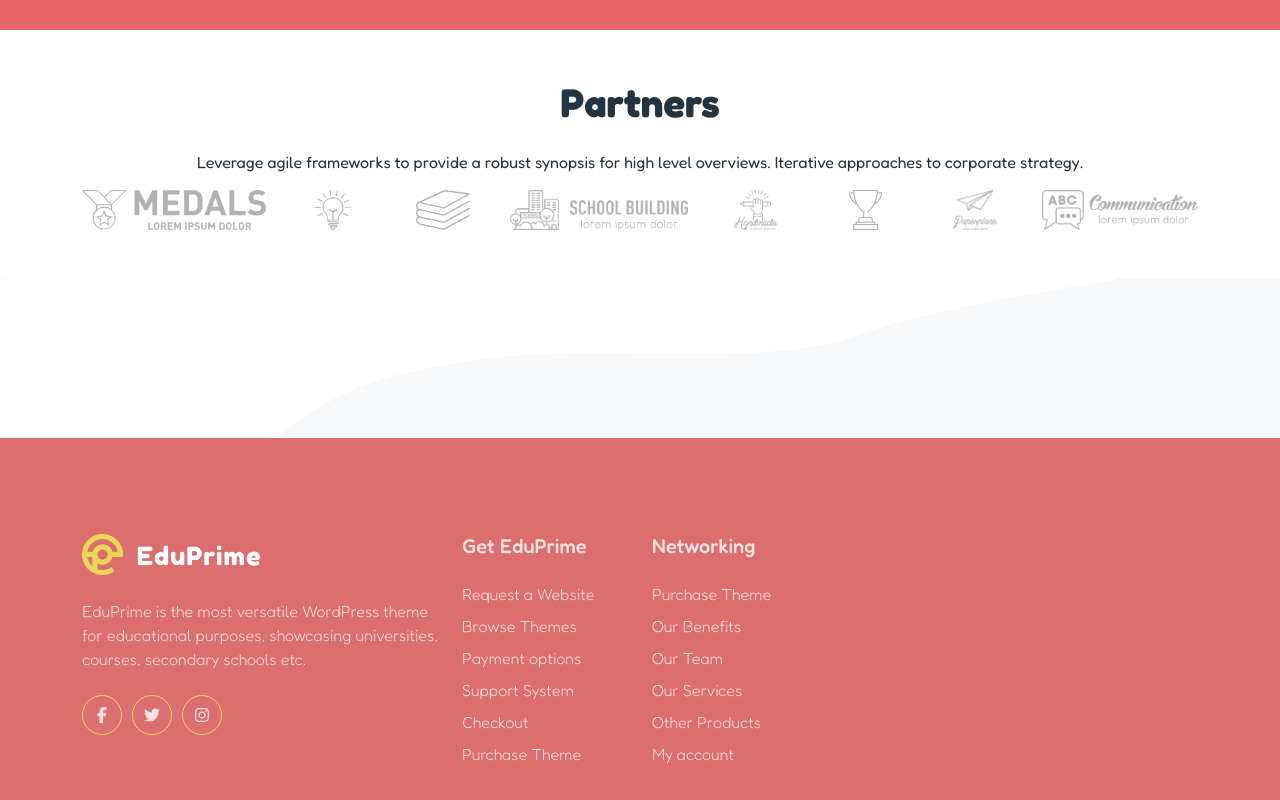
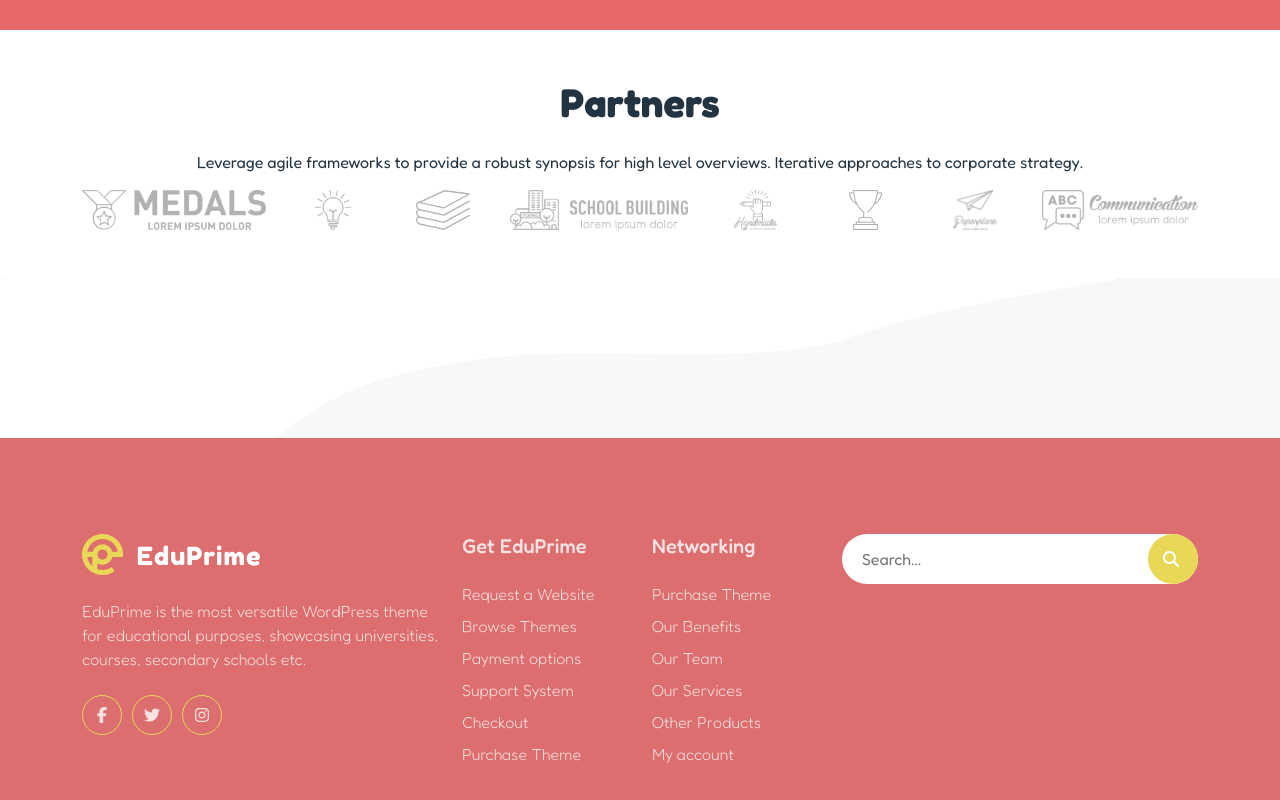
Before and after one commit to DarioGiusino/proj-html-vuejs, a Vue app: page / in a window 1280 px wide. Shown: the part 4818-5618 px from the top of the page. Built offline with nearby package versions, Linux system fonts and the light colour scheme.

Commit message:
save befor palette change

```diff
--- a/src/assets/scss/partials/variables.scss
+++ b/src/assets/scss/partials/variables.scss
@@ -6,7 +6,7 @@ $bg-white-2: #fafafa;
 $bg-white-3: #f7f8fa;
 $bg-white-4: #f7f8fa;
 $bg-yellow: #e9d758;
-$bg-red-1: #e56768;
+$bg-red-1: #e56768; //! da rosso a #20ad96
 $bg-red-2: #da5f60e6;
 $bg-grey-1: #3d404f;
 $bg-grey-2: #454545;
@@ -18,7 +18,7 @@ $text-white-1: #fff;
 $text-white-2: #ffffffcc;
 $text-yellow: #e9d758;
 $text-green: #79b530;
-$text-red: #e56768;
+$text-red: #e56768; //! da rosso a #20ad96
 $text-grey-1: #8b8b8a;
 $text-grey-2: #7f7f7f;
 $text-grey-3: #74777b;
@@ -37,7 +37,7 @@ $text-black-3: #000;
 $fill-white: #fff;
 $fill-green-1: #69de89;
 $fill-green-2: #82b541;
-$fill-red: #e56768;
+$fill-red: #e56768; //! da rosso a #20ad96
 $fill-black: #000;
 
 // # border palette
@@ -49,7 +49,7 @@ $border-yellow-1: #e9d758;
 $border-yellow-2: #dcc933;
 $border-grey: #ccc;
 $border-green: #79b530;
-$border-red: #e56768;
+$border-red: #e56768; //! da rosso a #20ad96
 $border-black: #000;
 
 /*  contrast issues
--- a/src/components/footer/Categories.vue
+++ b/src/components/footer/Categories.vue
@@ -1,13 +1,20 @@
 <script>
+import BaseInputText from '../generics/BaseInputText.vue';
 export default {
-    name: 'Footer Categories'
+    name: 'Footer Categories',
+    components: { BaseInputText }
 }
 </script>
 
 <template>
+    <!-- input text -->
+    <base-input-text placeholder="Search..."><font-awesome-icon class="me-1 prova"
+            icon="fa-solid fa-magnifying-glass" /></base-input-text>
 
 </template>
 
 <style scoped lang="scss">
-
+.prova {
+    position: relative;
+}
 </style>
```
